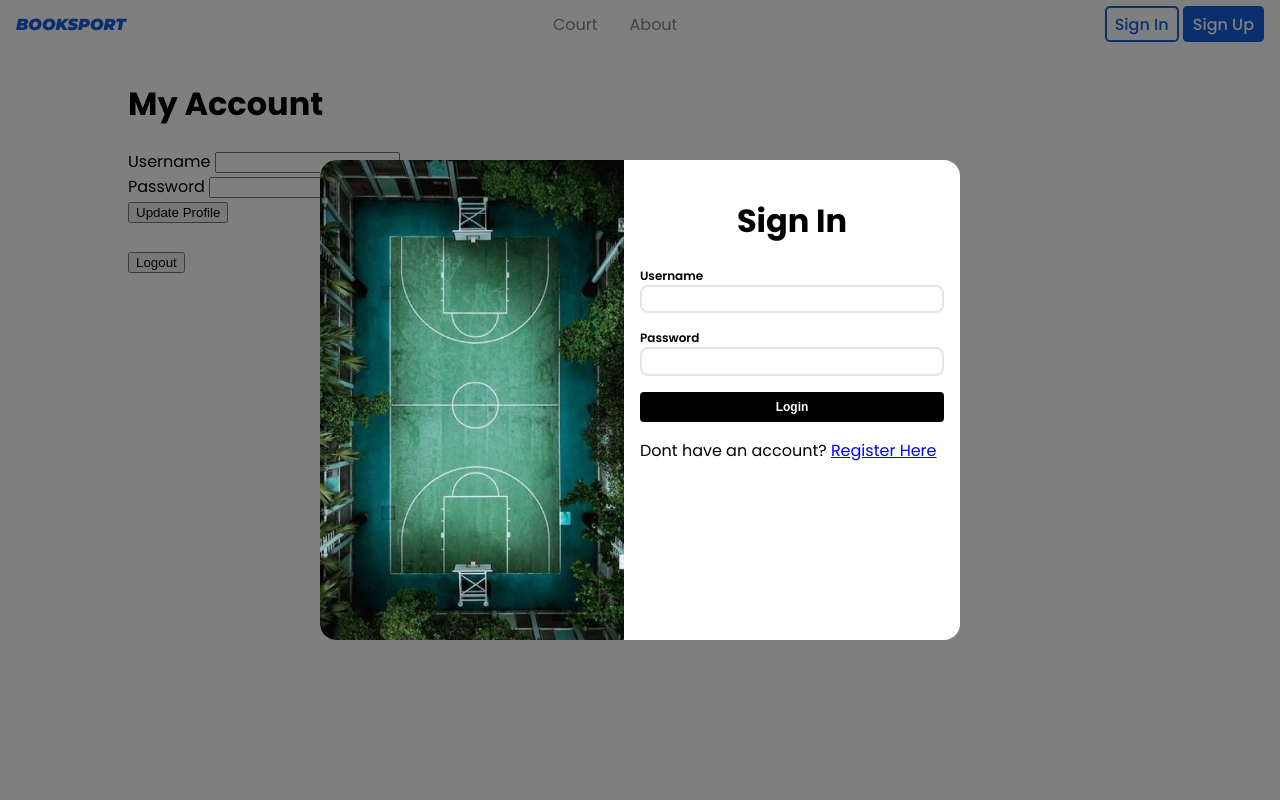
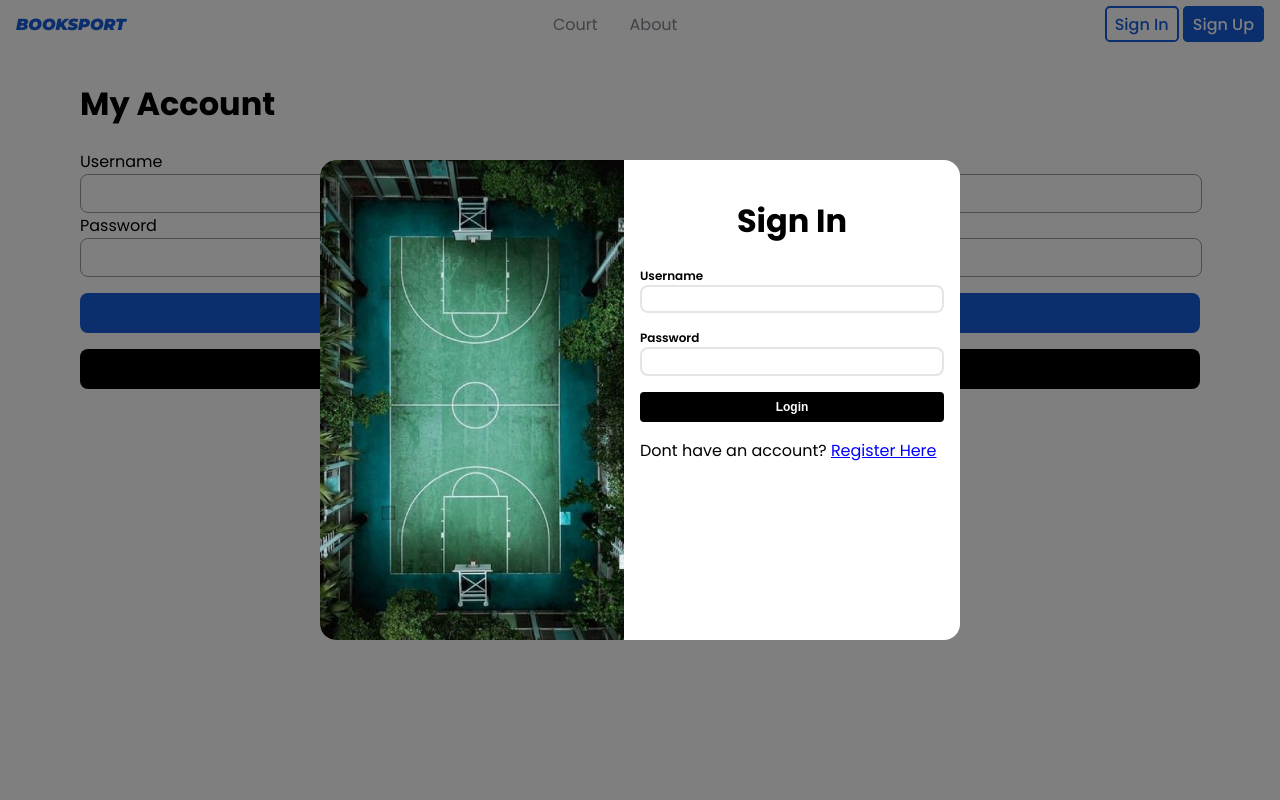
Before and after one commit to Gerzi40/software_engineering_12, a plain HTML site: page client/my-account.html in a window 1280 px wide. Shown: the top 800 px of the page. Drawn offline with Linux system fonts and the light colour scheme.

Commit message:
give styling to my account page

```diff
--- a/client/css/my-account.css
+++ b/client/css/my-account.css
@@ -1,28 +1,29 @@
-#my-account-body {
-    padding: 0 3rem;
+.inputDiv > input {
+    width: calc(100% - 1rem);
+    padding: 0.5rem;
+    border-radius: 0.5rem;
+    border: 1px solid #9C9C9C;
+    font-size: 1.1rem;
 }
 
-#sub-navbar {
-    border: solid 1px #9C9C9C;
-    border-radius: 1rem;
-    width: fit-content;
-    padding: 1rem;
-    margin: 4rem 0 0 4rem;
+#updateButton, #logoutButton {
+    height: 2.5rem;
+    display: flex;
+    justify-content: center;
+    align-items: center;
+    font-size: 0.8rem;
+    font-weight: 700;
+    border-radius: 0.5rem;
+    margin: 1rem 0;
+    cursor: pointer;
 }
 
-#sub-navbar > div {
-    cursor: pointer;
-    width: fit-content;
+#updateButton {
+    background-color: #165CD9;
+    color: white;
 }
 
-.blue-text {
-    color: #165CD9
+#logoutButton {
+    color: white;
+    background-color: black;
 }
-
-#profileDiv {
-    display: block;
-}
-
-#bookingSummaryDiv, #bookingHistoryDiv, #insertCourtDiv, #updateCourtDiv {
-    display: none;
-}
--- a/client/my-account.html
+++ b/client/my-account.html
@@ -27,24 +27,20 @@
     <div class="min-height-100vh" id="my-account-body">
         <h1>My Account</h1>
 
-        <div>
+        <div class="inputDiv">
             Username
-            <input id="usernameInput" />
+            <input id="usernameInput" spellcheck="false" />
         </div>
-        <div>
+        <div class="inputDiv">
             Password
-            <input id="passwordInput" type="password" />
+            <input id="passwordInput" type="password" spellcheck="false" />
         </div>
-        <div>
-            <button id="updateButton">Update Profile</button>
-        </div>
+        <div id="updateButton">Update Profile</div>
         <div>
             <label id="updateStatusLabel"></label>
         </div>
 
-        <br />
-
-        <button id="logoutButton">Logout</button>
+        <div id="logoutButton">Logout</div>
     </div>
 
     <footer id="footer"></footer>
```
